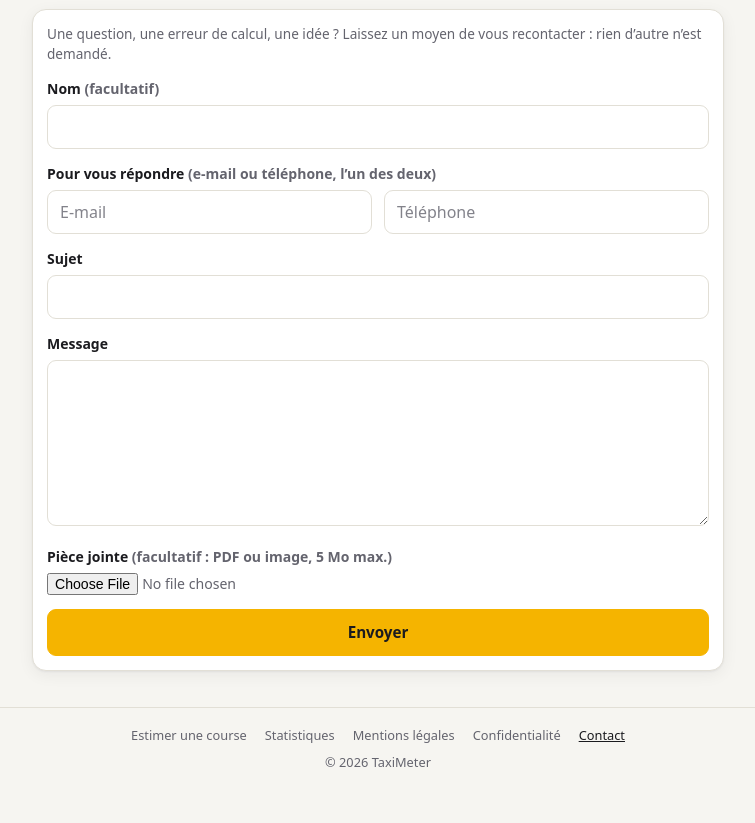
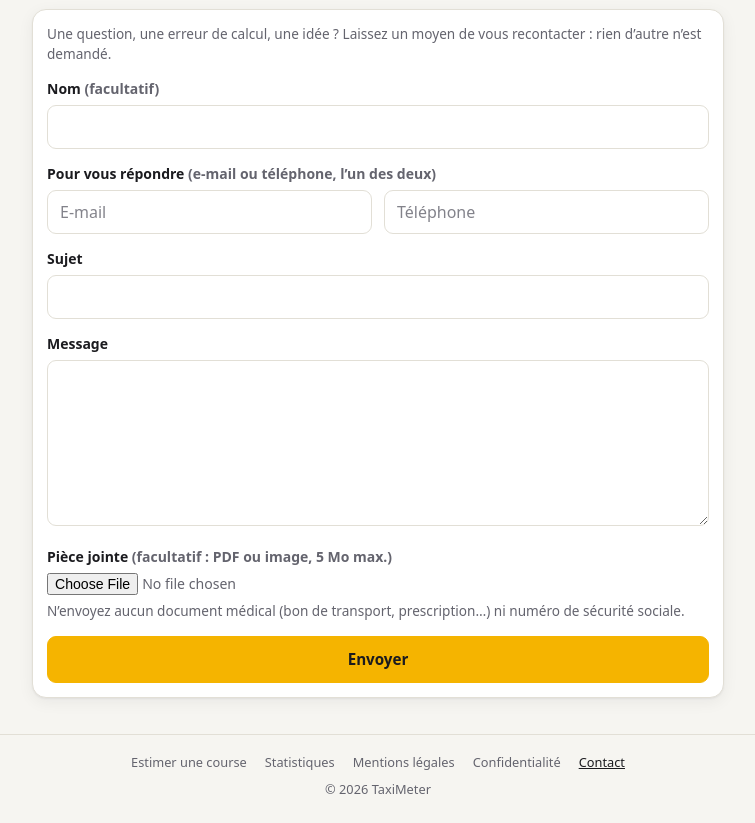
Before and after one commit to nourben/TaxiMeter, a website with bundled scripts: page contact.html in a window 1280 px wide. Shown: the part 98-921 px from the top of the page, without its empty margins (262-1017 px from the left). Before the commit the page ends 895 px from the top, so only its background shows below. Built offline with nearby package versions, Linux system fonts and the light colour scheme.

Commit message:
Contact : mise en garde contre l'envoi de documents médicaux (#68)
Phrase discrète sous le champ pièce jointe.

Closes #68

Co-Authored-By: Claude Opus 5.5 <noreply@anthropic.com>
Claude-Session: https://claude.ai/code/session_01XsKJBBoDC3MVCAf9n1E1cX

```diff
--- a/contact.html
+++ b/contact.html
@@ -57,6 +57,7 @@
               Retirer
             </button>
           </div>
+          <p class="muted small field-warn">N’envoyez aucun document médical (bon de transport, prescription…) ni numéro de sécurité sociale.</p>
         </div>
 
         <!-- Piège à robots : champ invisible pour un humain -->
--- a/css/style.css
+++ b/css/style.css
@@ -1989,3 +1989,8 @@ input:focus {
     font-size: 0.8rem;
   }
 }
+
+/* Mise en garde sous la pièce jointe du formulaire de contact */
+.field-warn {
+  margin: 6px 0 0;
+}
```
